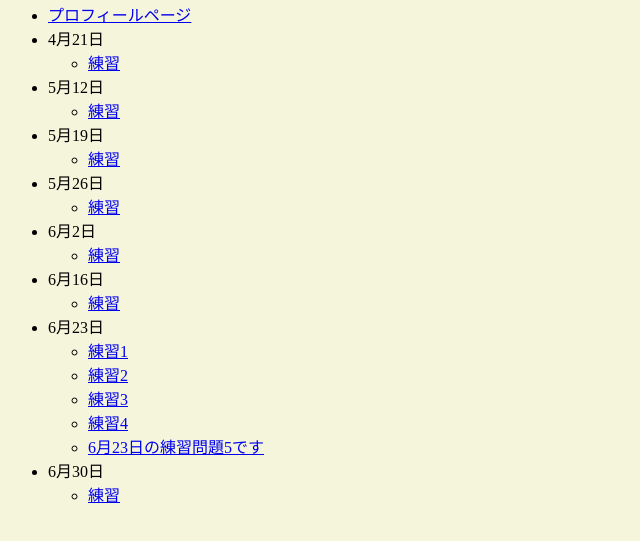
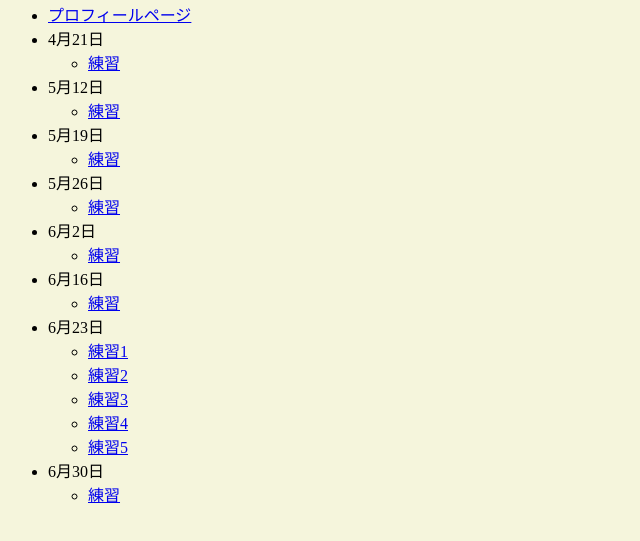
Before and after one commit to Chearise0524/web, a plain HTML site: page index.html in a window 1280 px wide. Shown: the part 87-628 px from the top of the page, without its empty margins (0-640 px from the left). Drawn offline with Linux system fonts and the light colour scheme.

Commit message:
Add files via upload

```diff
--- a/index.html
+++ b/index.html
@@ -61,7 +61,7 @@
             </ul>
 
             <ul>
-                <li><a href="./20220623/index5.html">6月23日の練習問題5です</a></li>
+                <li><a href="./20220623/index5.html">練習5</a></li>
             </ul>
 
         <li>6月30日</li>
```
